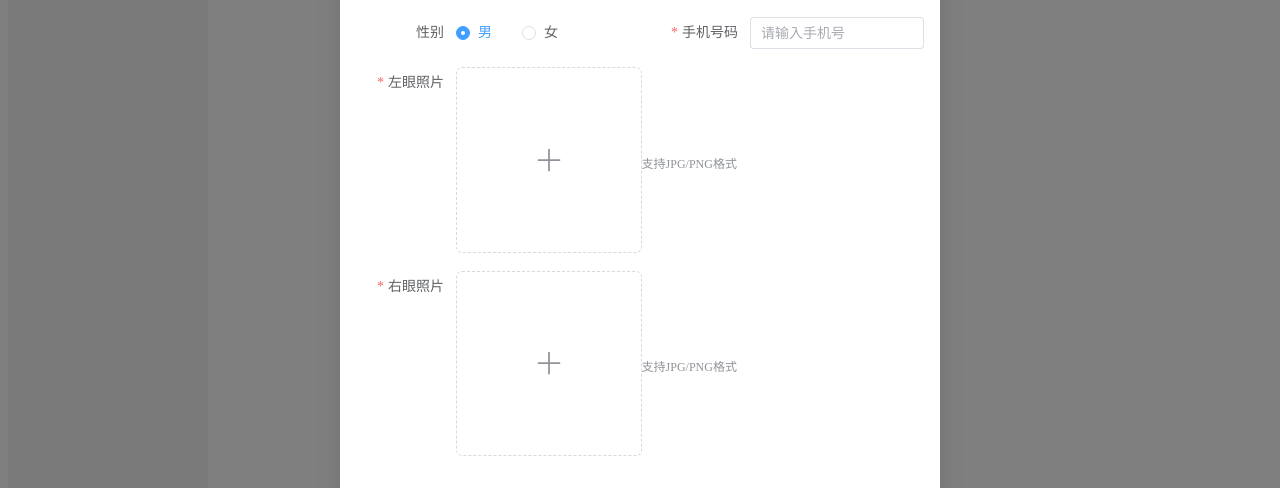
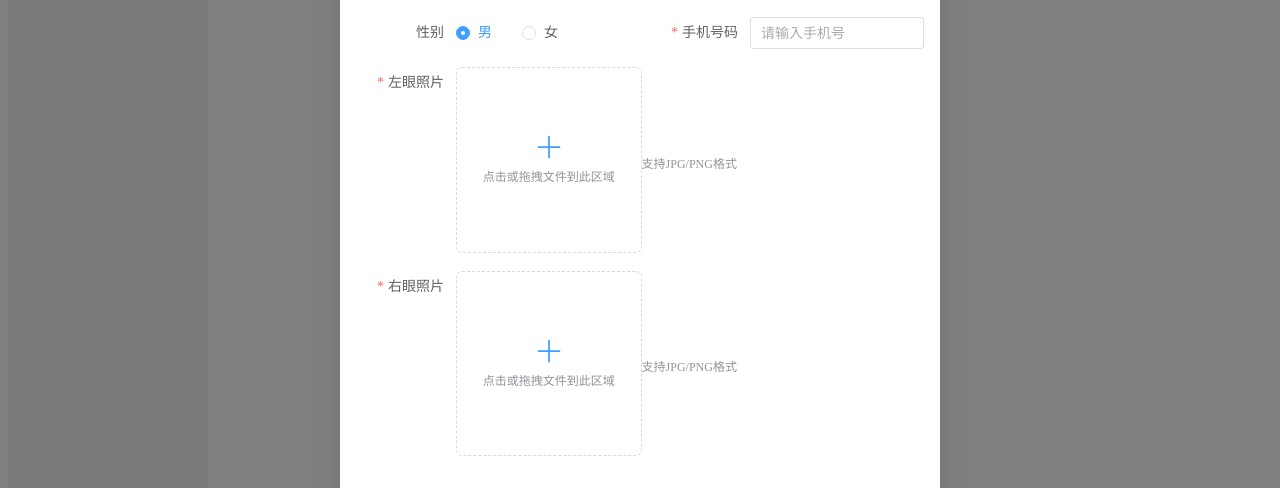
Before and after one commit to kiritosuki/fffc, a Vue app in the folder vue-project/: page /admin in a window 1280 px wide. Both pictures are taken after a click on the button "新增病例". Shown: the part 209-697 px from the top of the page. Built offline with nearby package versions, Linux system fonts and the light colour scheme; no server answers.

Commit message:
增加了拖拽功能，修复了两个bug

```diff
--- a/vue-project/src/components/system/patient/addPatient.vue
+++ b/vue-project/src/components/system/patient/addPatient.vue
@@ -68,11 +68,18 @@
             :file-list="leftImageList"
             :on-change="(file) => handleUpload(file, 'left')"
             :on-remove="() => handleRemove('left')"
+            drag
+            :multiple="false"
           >
-          <template #trigger>
-            <el-icon v-if="leftImageList.length < 1"><Plus /></el-icon>
-          </template>
-          </el-upload>
+            <template #default>
+              <div class="drag-area"> <!-- 拖拽区域样式 -->
+                <template v-if="leftImageList.length < 1">
+                  <el-icon class="drag-icon"><Plus /></el-icon>
+                  <div class="drag-text">点击或拖拽文件到此区域</div>
+                </template>
+              </div>
+            </template>
+            </el-upload>
           <div class="upload-tip">支持JPG/PNG格式</div>
         </el-form-item>
 
@@ -87,14 +94,21 @@
             :file-list="rightImageList"
             :on-change="(file) => handleUpload(file, 'right')"
             :on-remove="() => handleRemove('right')"
+            drag
+            :multiple="false"
           >
 
-          <template #trigger>
-            <el-icon v-if="rightImageList.length < 1"><Plus /></el-icon>
+          <template #default>
+              <div class="drag-area"> <!-- 拖拽区域样式 -->
+                <template v-if="rightImageList.length < 1">
+                  <el-icon class="drag-icon"><Plus /></el-icon>
+                  <div class="drag-text">点击或拖拽文件到此区域</div>
+                </template>
+              </div>
           </template>
 
           </el-upload>
-
+          <!-- 提示信息 -->
           <div class="upload-tip">支持JPG/PNG格式</div>
         </el-form-item>
 
@@ -147,7 +161,7 @@ const form = reactive({
   phone: ''
 })
 
-// 新增验证函数
+// 验证函数
 const validateImage = (type) => {
   return (rule, value, callback) => {
     if ((type === 'left' && !leftImage.value) ||
@@ -185,7 +199,8 @@ const handleOpen = () => {
 };
 
 // 修改上传处理函数
-const handleUpload = (file, type) => { // 添加type参数
+const handleUpload = (file, type) => {
+  // 限制文件格式和大小
   const isImage = file.raw.type.includes('image/')
   const isLt5M = file.raw.size / 1024 / 1024 < 5
 
@@ -259,6 +274,17 @@ const handleSubmit = async () => {
     submitting.value = false
   }
 }
+
+// 删除函数
+const handleRemove = (type) => {
+  if (type === 'left') {
+    leftImage.value = null
+    leftImageList.value = []  // 清空左眼图片列表
+  } else {
+    rightImage.value = null
+    rightImageList.value = []  // 清空右眼图片列表
+  }
+}
 // 修改取消处理
 const handleCancel = () => {
   formRef.value.resetFields()
@@ -286,9 +312,9 @@ defineExpose({ handleOpen });
   width: 14.5vw;
   height: 14.5vw;
 }
-
+/* 鼠标悬浮时的蓝色边框 */
 :deep(.custom-upload .el-upload--picture-card:hover) {
-    border-color: rgba(0, 120, 189, 0.363); /* 鼠标悬浮时的蓝色边框 */
+    border-color: rgba(0, 120, 189, 0.363);
   }
 
 /* 隐藏上传按钮 */
@@ -310,6 +336,60 @@ defineExpose({ handleOpen });
     height: 100%;
   }
 
+  /* 优化拖拽区域的显示 */
+:deep(.el-upload__drag) {
+  border: dashed 2px #d9d9d9;
+  padding: 20px;
+  background-color: #f7f7f7;
+  text-align: center;
+  font-size: 14px;
+  color: #666;
+  cursor: pointer;
+}
+/* 鼠标悬停时的边框颜色 */
+:deep(.el-upload__drag-hover) {
+  border-color: #409eff;
+  background-color: #e6f7ff;
+}
+/* 设置拖拽区域的样式 */
+.drag-area {
+  width: 100%;
+  height: 100%;
+  display: flex;
+  flex-direction: column;
+  align-items: center;
+  justify-content: center;
+}
+
+.drag-icon {
+  font-size: 2em;
+  color: var(--el-color-primary);
+  margin-bottom: 8px;
+}
+
+.drag-text {
+  font-size: 12px;
+  color: var(--el-text-color-secondary);
+  text-align: center;
+  line-height: 1.4;
+}
+
+:deep(.custom-upload .el-upload-dragger) {
+  width: 100%;
+  height: 100%;
+  padding: 0;
+  border: none;
+  background: none;
+}
+
+:deep(.el-upload-dragger:hover) {
+  border-color: var(--el-color-primary);
+}
+
+:deep(.custom-upload .el-upload-list--picture-card .el-upload-list__item) {
+  transition: all 0.3s;
+}
+
 /* 响应式调整上传卡片的大小 */
   @media (max-width: 600px) {
     :deep(.custom-upload .el-upload--picture-card) {
```
